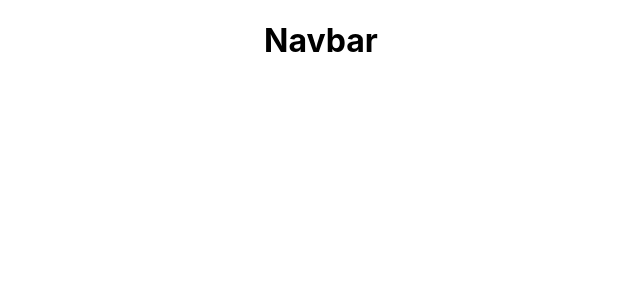
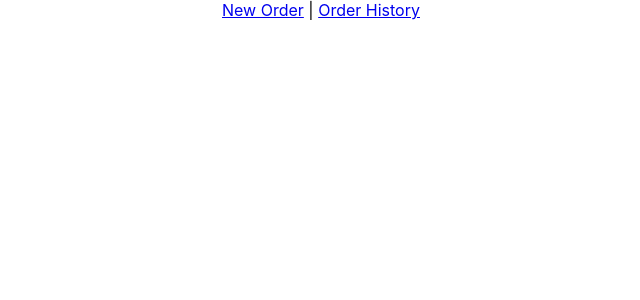
Before and after one commit to hnhtran/bello-cafe, a React (Create React App) app: page / in a window 1280 px wide. Before the commit this address had no page. Shown: the top 300 px of the page, without its empty margins (319-959 px from the left). Built offline with nearby package versions, Linux system fonts and the light colour scheme.

Commit message:
navbar with Link

```diff
--- a/src/components/Navbar/Navbar.jsx
+++ b/src/components/Navbar/Navbar.jsx
@@ -1,10 +1,13 @@
 import './Navbar.css'
+import { Link } from 'react-router-dom'
 
 const Navbar = () => {
     return (
-        <>
-            <h1>Navbar</h1>
-        </>
+        <nav>
+            <Link to='/orders/new'>New Order</Link>
+            &nbsp;|&nbsp;
+            <Link to='/orders/history'>Order History</Link>
+        </nav>
     )
 }
 
```
